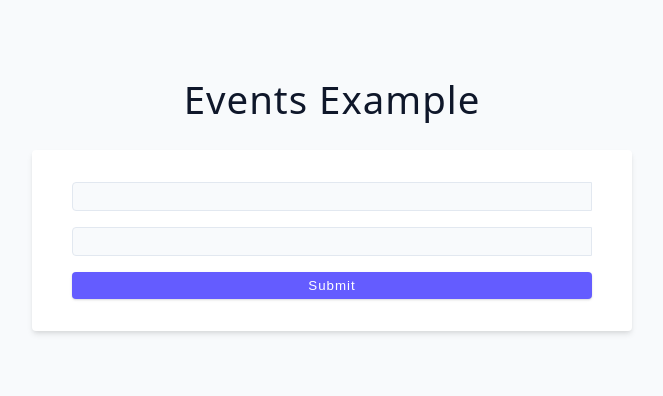
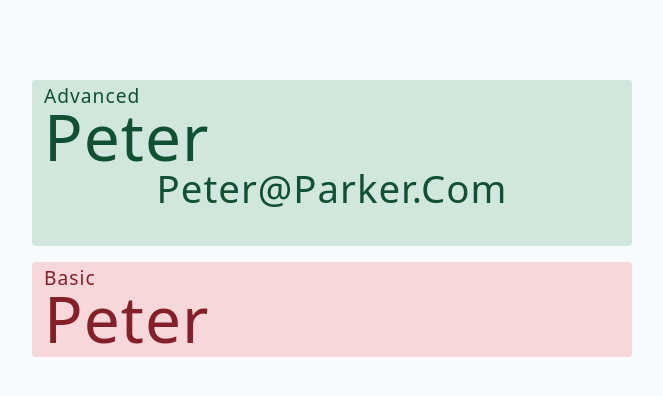
Before and after one commit to anuj-My/typescript-react-essentials, a React (Vite) app: page / in a window 1280 px wide. Shown: the top 396 px of the page, without its empty margins (308-971 px from the left). Built offline with nearby package versions, Linux system fonts and the light colour scheme.

Commit message:
type challenge

```diff
--- /dev/null
+++ b/src/04-challenge/index.tsx
@@ -0,0 +1,34 @@
+type BasicProfile = {
+  type: "basic";
+  name: string;
+};
+type AdvancedProfile = {
+  type: "advanced";
+  name: string;
+  email?: string;
+};
+
+type Profile = BasicProfile | AdvancedProfile;
+
+const Component = (props: Profile) => {
+  const { type, name } = props;
+  if (type === "advanced") {
+    const { email } = props;
+    return (
+      <div className={`alert alert-success`}>
+        <h5>{type}</h5>
+        <h1>{name}</h1>
+        <h2>{email}</h2>
+      </div>
+    );
+  }
+
+  return (
+    <div className={`alert alert-danger`}>
+      <h5>{type}</h5>
+      <h1>{name}</h1>
+    </div>
+  );
+};
+
+export default Component;
--- a/src/App.tsx
+++ b/src/App.tsx
@@ -1,9 +1,10 @@
-import Component from "./03-events";
+import Component from "./04-challenge";
 
 function App() {
   return (
     <main>
-      <Component />
+      <Component type="advanced" name="peter" email="peter@parker.com" />
+      <Component type="basic" name="peter" />
     </main>
   );
 }
```
